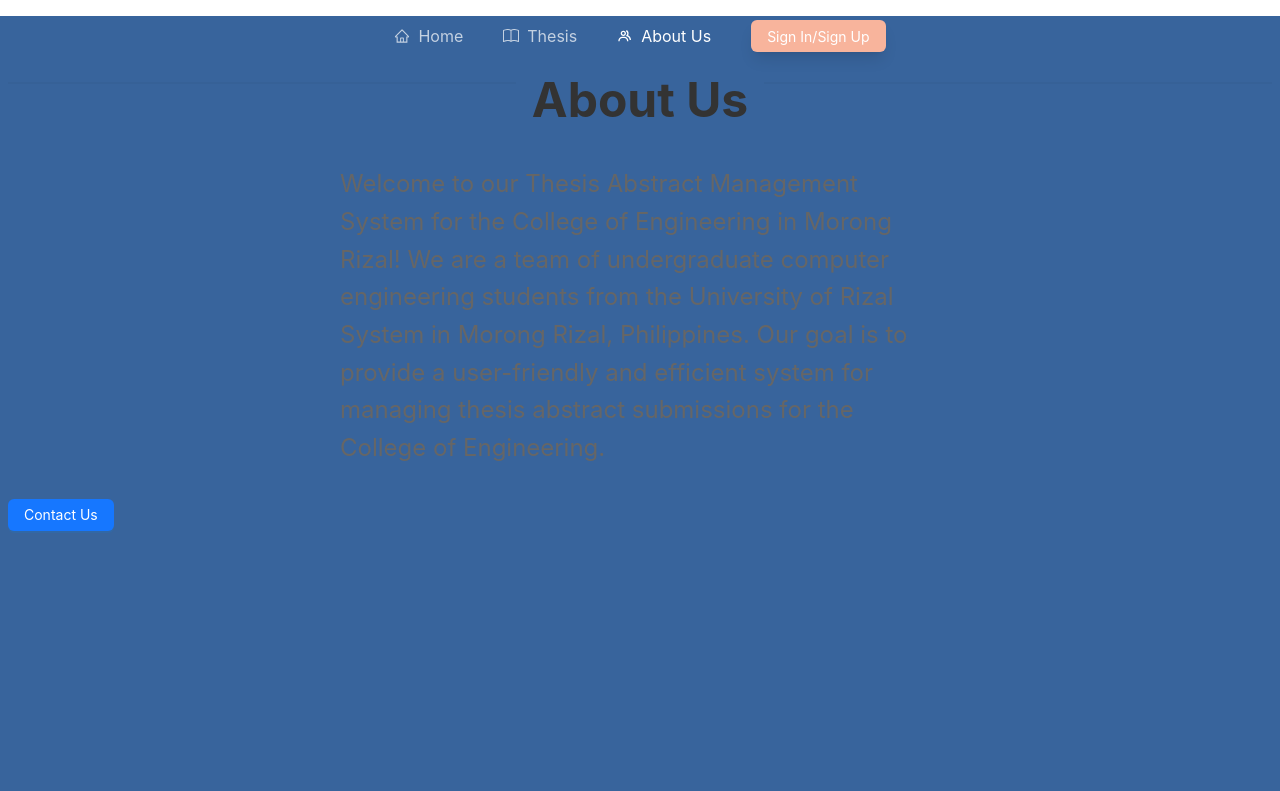
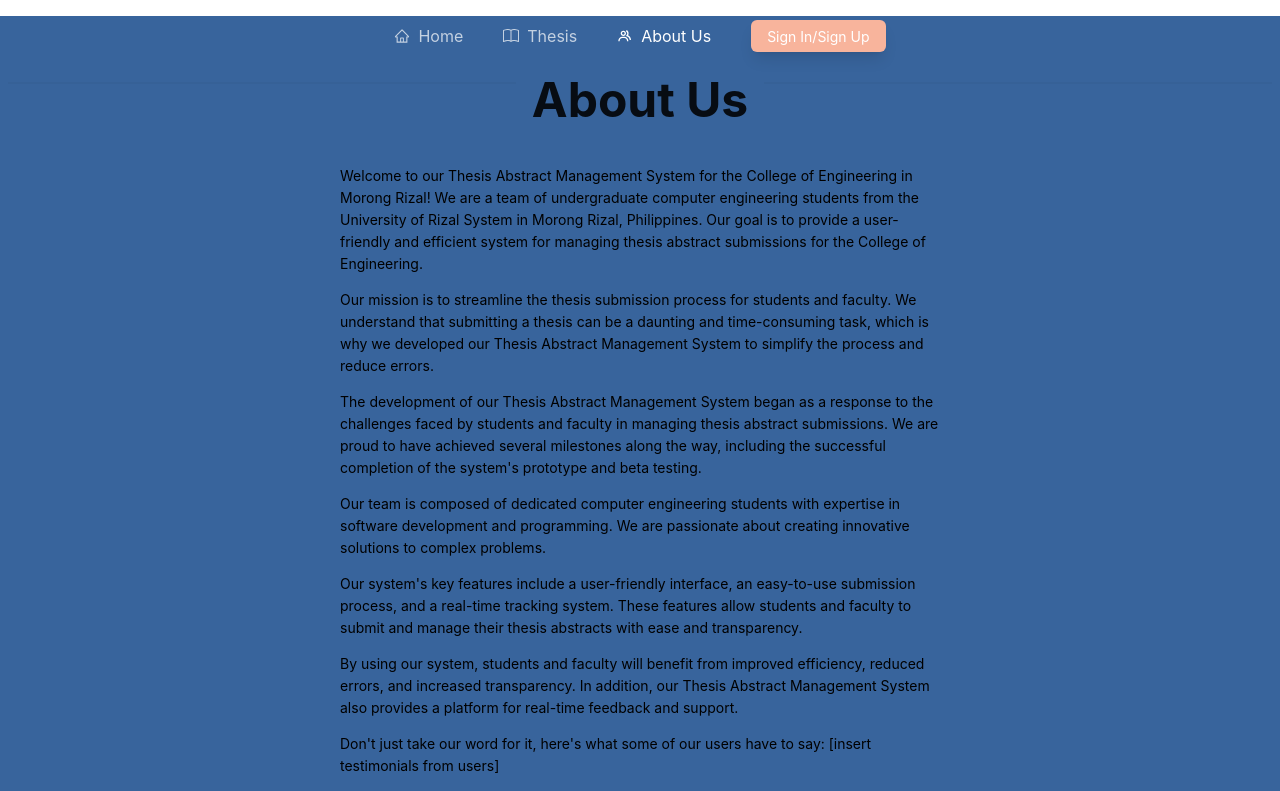
Before and after one commit to TorrCod/thesis-abstract, a Next.js app: page /aboutus in a window 1280 px wide. Shown: the top 791 px of the page. Built offline with nearby package versions, Linux system fonts and the light colour scheme.

Commit message:
Updated ContactUs Button

```diff
--- a/src/pages/aboutus.tsx
+++ b/src/pages/aboutus.tsx
@@ -7,17 +7,26 @@ const styles = {
   title: {
     fontSize: "48px",
     fontWeight: "bold",
-    color: "#333",
+    color: "#53326",
     marginBottom: "16px",
     marginTop: "50px",
   },
 
   paragraph: {
-    fontSize: "24px",
-    color: "#666",
+    fontSize: "14px",
+    color: 'black',
     marginBottom: "32px",
     maxWidth: "600px",
   },
+
+  contactbutton: {
+    alignitems: 'flex',
+    margin: '20px',
+    background: 'aqua',
+    marginRight: '40px',
+    display: "flex",
+    marginLeft: 'auto',
+  }
 };
 
 interface FormValues {
@@ -47,7 +56,7 @@ const ContactUs = () => {
 
   return (
     <>
-      <Button type="primary" onClick={showModal}>
+      <Button type="primary" onClick={showModal} style={styles.contactbutton}>
         Contact Us
       </Button>
       <Modal
@@ -101,12 +110,34 @@ const AboutUs = () => {
       </header>
       <Row gutter={[16, 16]} justify="center">
         <Paragraph style={styles.paragraph}>
-          Welcome to our Thesis Abstract Management System for the College of
+          <p>Welcome to our Thesis Abstract Management System for the College of
           Engineering in Morong Rizal! We are a team of undergraduate computer
           engineering students from the University of Rizal System in Morong
           Rizal, Philippines. Our goal is to provide a user-friendly and
           efficient system for managing thesis abstract submissions for the
-          College of Engineering.
+          College of Engineering.</p>
+          <p>Our mission is to streamline the thesis submission process for students and faculty.
+            We understand that submitting a thesis can be a daunting and time-consuming task,
+            which is why we developed our Thesis Abstract Management System to simplify the process and reduce errors.</p>
+          <p>The development of our Thesis Abstract Management System began as a response
+            to the challenges faced by students and faculty in managing thesis abstract submissions.
+            We are proud to have achieved several milestones along the way, including the
+            successful completion of the system's prototype and beta testing.</p>
+          <p>Our team is composed of dedicated computer engineering students with
+            expertise in software development and programming. We are passionate
+            about creating innovative solutions to complex problems.</p>
+          <p>Our system's key features include a user-friendly interface,
+            an easy-to-use submission process, and a real-time tracking system.
+            These features allow students and faculty to submit and manage their
+            thesis abstracts with ease and transparency.</p>
+          <p>By using our system, students and faculty will benefit from improved efficiency,
+            reduced errors, and increased transparency. In addition, our Thesis Abstract Management System
+            also provides a platform for real-time feedback and support.</p>
+          <p>Don't just take our word for it, here's what some of our users have to say: [insert testimonials from users]</p>
+          <p>If you have any questions or need technical support, please don't hesitate to contact our team.
+            You can find our contact information on our website.</p>
+          <p>We invite you to try our Thesis Abstract Management System for the College of Engineering
+            in Morong Rizal. Sign up today and experience a streamlined and efficient thesis submission process.</p>
         </Paragraph>
       </Row>
       <ContactUs />
```
